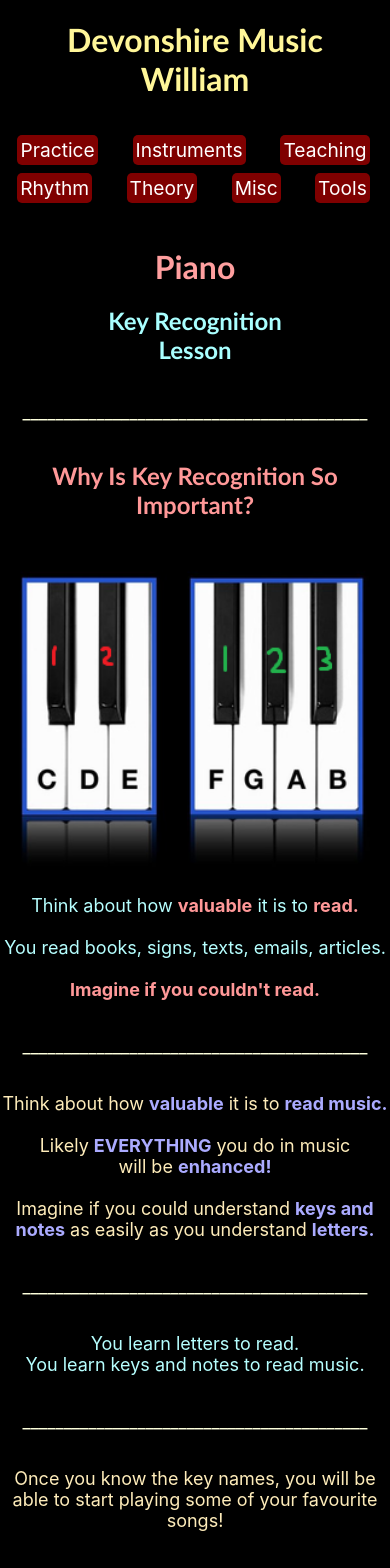
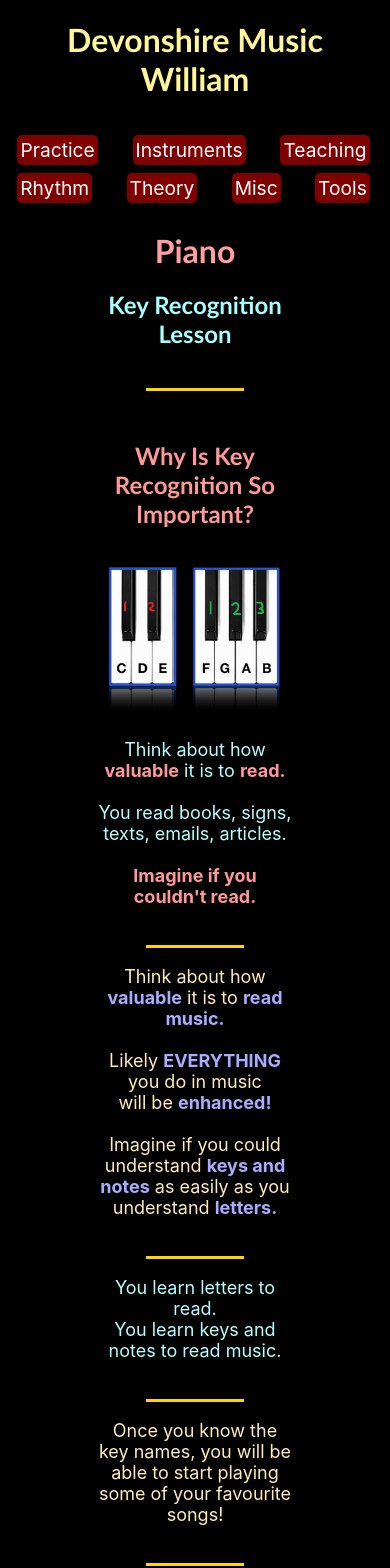
Before and after one commit to Xesius-Prime/music-website, a Next.js app: page /method/piano/keyRecognition in a window 390 px wide. Shown: the top 1568 px of the page. Built offline with nearby package versions, Linux system fonts and the light colour scheme.

Commit message:
changed some stuff on piano pages to see if it would fix for mobile

```diff
--- a/pages/method/piano/keyRecognition/index.js
+++ b/pages/method/piano/keyRecognition/index.js
@@ -8,10 +8,11 @@ export default function pianoFingersPractice() {
 
     return (
         <div>
-            <div className={styles.center}>
+            <div className={globalStyle.scrunch}>
                 <h1>Piano</h1>
-                <h2>Key Recognition <br />Lesson</h2>
-                <p>__________________________________________</p>
+                <h2>Key Recognition <br />Lesson</h2> <br />
+
+                <div className={globalStyle.divider}></div><br />
 
                 <h2><b>Why Is Key Recognition So Important?</b></h2>
                 <Image
@@ -26,28 +27,30 @@ export default function pianoFingersPractice() {
 
                 <p className={globalStyle.color2}>Think about how <b>valuable</b> it is to <b>read.</b><br /><br />
                     You read books, signs, texts, emails, articles. <br /><br />
-                    <b>Imagine if you couldn't read.</b></p>
+                    <b>Imagine if you couldn't read.</b></p><br />
 
-                <p>__________________________________________</p>
-
+                <div className={globalStyle.divider}></div>
 
                 <p className={globalStyle.color3}>Think about how <b className={globalStyle.blue}>valuable</b> it is to <b className={globalStyle.blue}>read music.</b> <br /><br />
                     Likely <b className={globalStyle.blue}>EVERYTHING</b> you do in music <br /> will be <b className={globalStyle.blue}>enhanced!</b> <br /><br />
-                    Imagine if you could understand <b className={globalStyle.blue}>keys and notes</b> as easily as you understand <b className={globalStyle.blue}>letters.</b></p>
+                    Imagine if you could understand <b className={globalStyle.blue}>keys and notes</b> as easily as you understand <b className={globalStyle.blue}>letters.</b></p><br />
 
-                <p>__________________________________________</p>
+                <div className={globalStyle.divider}></div>
+
 
 
                 <p className={globalStyle.color2}>
                     You learn letters to read. <br />
-                    You learn keys and notes to read music.</p>
+                    You learn keys and notes to read music.</p> <br />
 
-                <p>__________________________________________</p>
+                <div className={globalStyle.divider}></div>
 
 
-                <p className={globalStyle.color3}>Once you know the key names, you will be able to start playing some of your favourite songs!</p>
 
-                <p>__________________________________________</p><br /><br /><br />
+                <p className={globalStyle.color3}>Once you know the key names, you will be able to start playing some of your favourite songs!</p> <br />
+
+                <div className={globalStyle.divider}></div>
+                <br /><br /><br />
 
 
             </div>
--- a/styles/Home.module.css
+++ b/styles/Home.module.css
@@ -187,3 +187,8 @@
   width: 100%;
   height: 100%;
 }
+
+.scrunch {
+  margin-left: 25%;
+  margin-right: 25%;
+}
```
